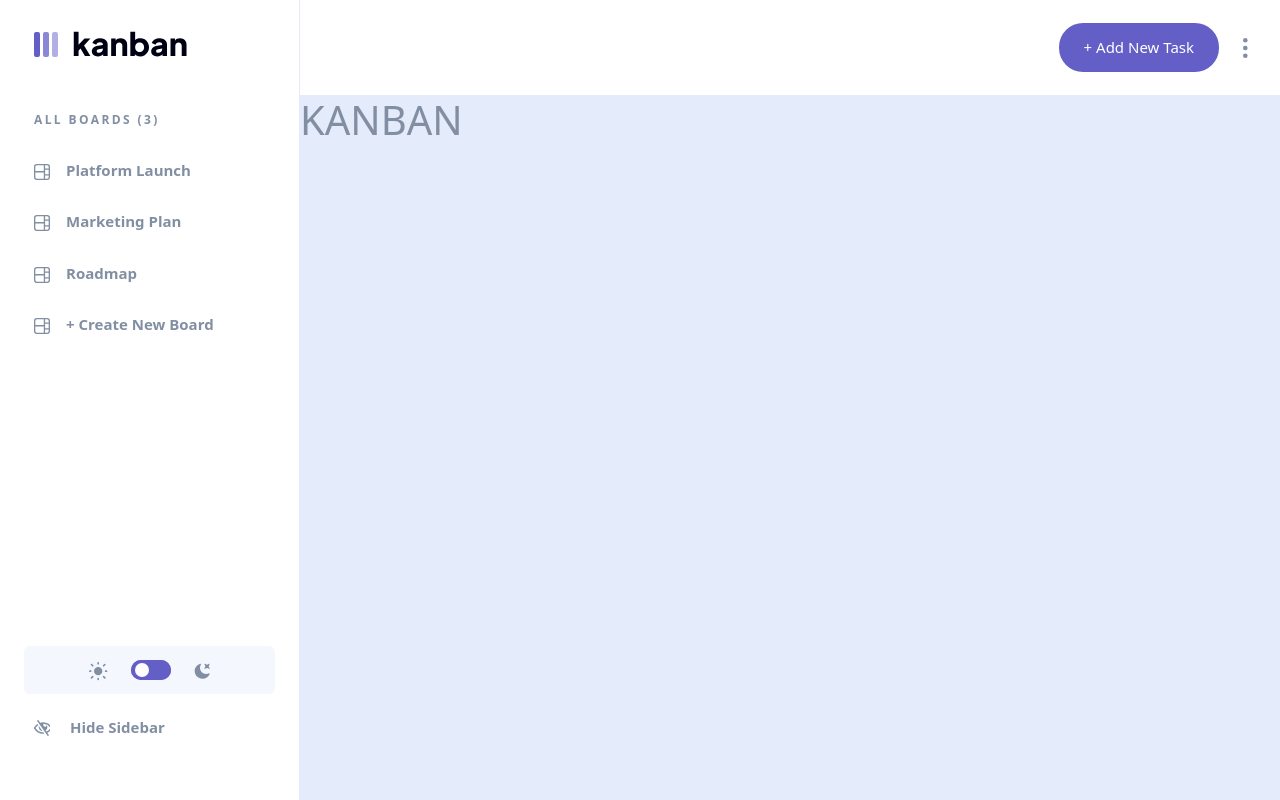
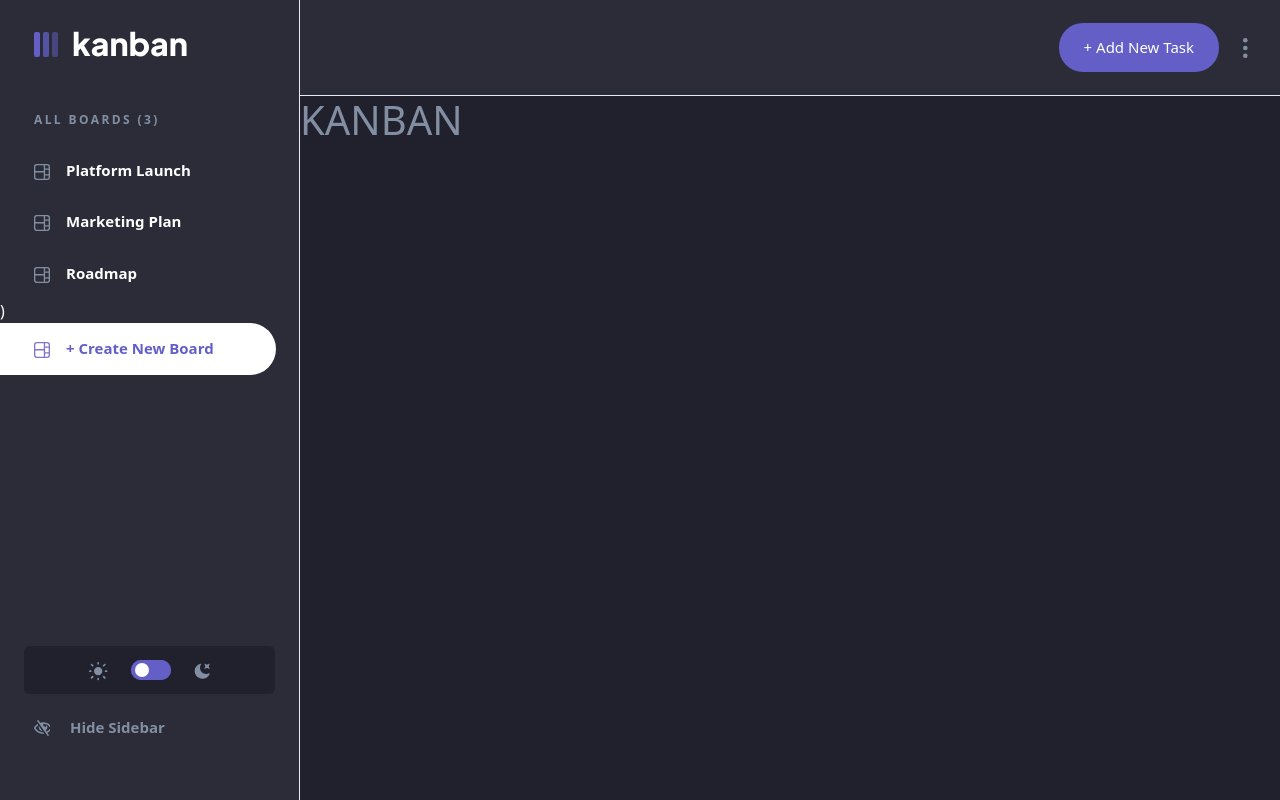
Before and after one commit to ZaidaMM/kanban, a React (Create React App) app: page / in a window 1280 px wide. Built offline with nearby package versions, Linux system fonts and the light colour scheme.

Commit message:
sidebar dark mode

```diff
--- a/src/components/ModeToggler.tsx
+++ b/src/components/ModeToggler.tsx
@@ -1,9 +1,17 @@
+import { useThemeContext } from '../provider/ThemeModeProvider';
 import { Dark, Light } from './Icons';
 import ToggleSwitch from './ToggleSwitch';
 
 const ModeToggler = () => {
+  const { darkMode } = useThemeContext();
   return (
-    <div className='mode-toggler-container'>
+    <div
+      className={
+        darkMode
+          ? 'mode-toggler-container mode-toggler-container-dark'
+          : 'mode-toggler-container'
+      }
+    >
       <span className='mode-icon'>
         <Light />
       </span>
--- a/src/components/SidebarLink.tsx
+++ b/src/components/SidebarLink.tsx
@@ -1,8 +1,10 @@
 import { useAppContext } from '../provider/AppProvider';
+import { useThemeContext } from '../provider/ThemeModeProvider';
 import { BoardIcon } from './Icons';
 // import data from '../data.json';
 
 const SidebarLink = () => {
+  const { darkMode, dark, light } = useThemeContext();
   const { boards, board, selectedBoard, setSelectedBoard } = useAppContext();
   console.log(boards);
   console.log(selectedBoard);
@@ -16,8 +18,10 @@ const SidebarLink = () => {
             onClick={() => setSelectedBoard(board)}
             className={
               selectedBoard?.name === board.name
-                ? 'nav-link active'
-                : 'nav-link'
+                ? 'nav-link nav-link-light active'
+                : darkMode
+                ? 'nav-link nav-link-dark'
+                : 'nav-link nav-link-light'
             }
             key={board?.name}
           >
@@ -28,6 +32,7 @@ const SidebarLink = () => {
           </div>
         );
       })}
+      )
     </div>
   );
 };
--- a/src/layout/styles/layout.scss
+++ b/src/layout/styles/layout.scss
@@ -27,8 +27,6 @@
     .nav-link {
       display: flex;
       align-items: center;
-      background: #ffffff;
-      color: $grey-300;
       border-radius: 0 50px 50px 0;
       width: 276px;
       padding-top: 14px;
@@ -36,6 +34,22 @@
       padding-left: 34px;
       font-size: 15px;
       font-weight: 700;
+    }
+    .nav-link.create-board {
+      background: #ffffff;
+      color: $primary-200;
+    }
+    .nav-link.create-board .icon {
+      filter: invert(39%) sepia(80%) saturate(854%) hue-rotate(213deg)
+        brightness(83%) contrast(86%);
+    }
+    .nav-link-light {
+      background: #ffffff;
+      color: $grey-300;
+    }
+    .nav-link-dark {
+      color: #ffffff;
+      background: $grey-500;
     }
     .nav-link.active {
       background: $primary-200;
@@ -93,6 +107,9 @@
         width: 251px;
         height: 48px;
         background: $grey-100;
+      }
+      .mode-toggler-container-dark {
+        background: $grey-600;
       }
 
       .switch-toggle {
--- a/src/provider/ThemeModeProvider.tsx
+++ b/src/provider/ThemeModeProvider.tsx
@@ -10,7 +10,7 @@ function useThemeContext() {
 }
 
 const ThemeModeProvider = (props: { children: ReactNode }) => {
-  const [darkMode, setDarkMode] = useState<boolean>(false);
+  const [darkMode, setDarkMode] = useState<boolean>(true);
 
   const handleToggleTheme = () => {
     setDarkMode(!darkMode);
```
